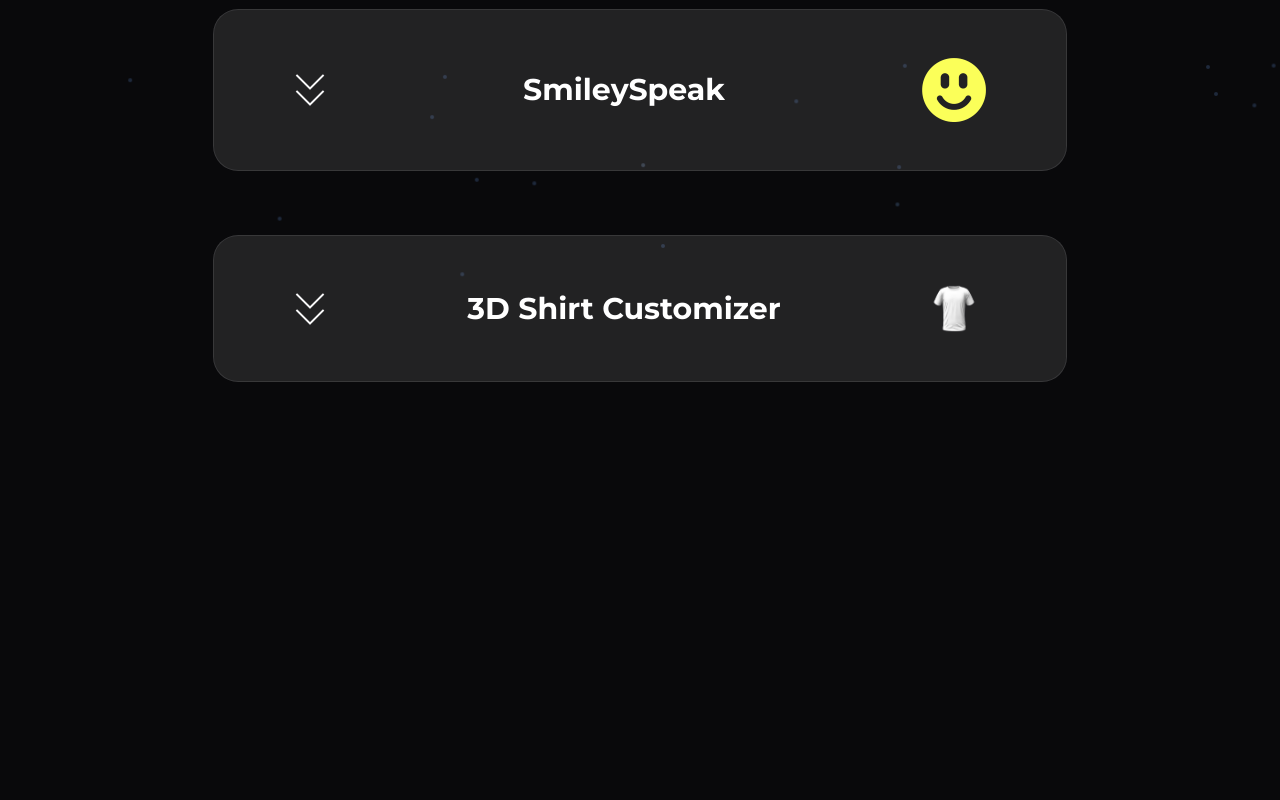
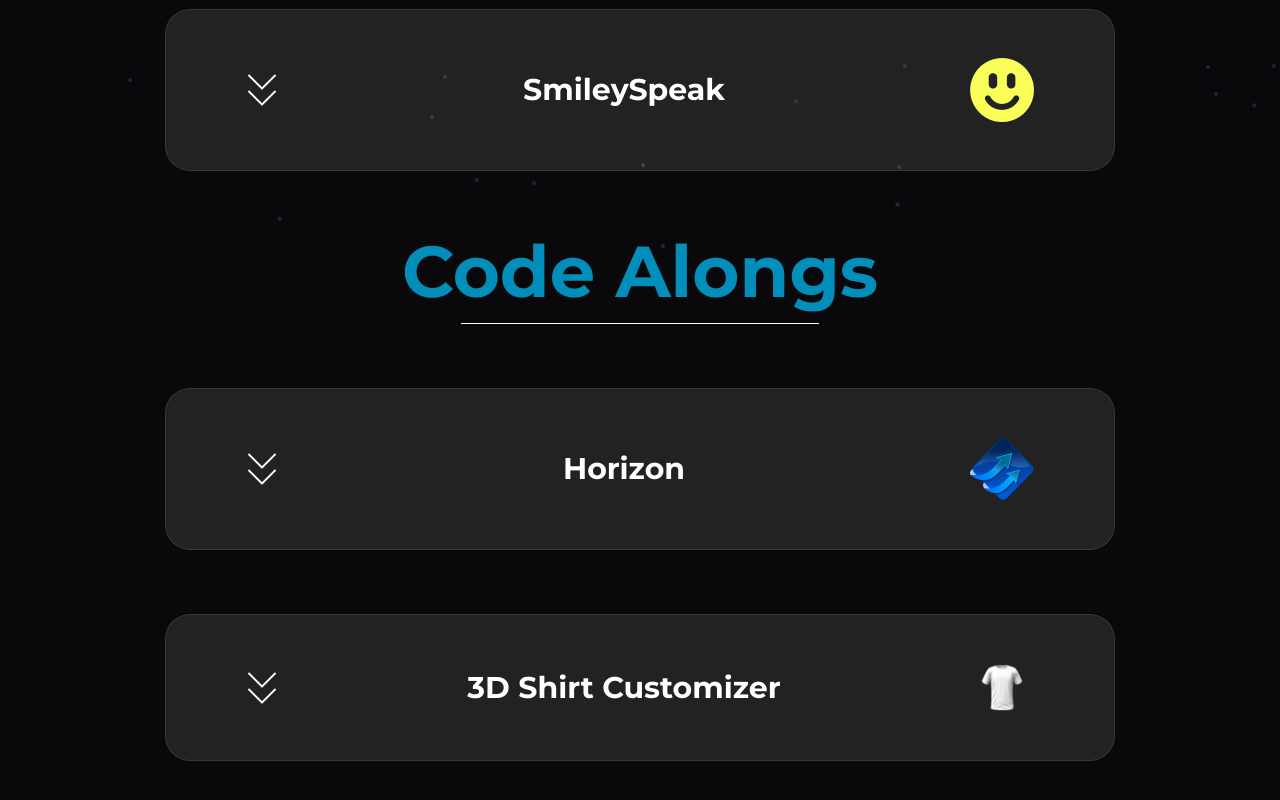
Before and after one commit to albinhasanaj/my_portfolio, a Next.js app: page /projects in a window 1280 px wide. Shown: the part 536-1336 px from the top of the page. Before the commit the page ends 1022 px from the top, so only its background shows below. Built offline with nearby package versions, Linux system fonts and the light colour scheme.

Commit message:
Code alongs added

```diff
--- a/app/projects/page.tsx
+++ b/app/projects/page.tsx
@@ -1,7 +1,7 @@
 import React from 'react'
 import ProjectsList from '@/components/ProjectsList'
 
-import { PROJECTS } from '@/constants'
+import { MY_PROJECTS, CODE_ALONG_PROJECTS } from '@/constants'
 
 const Projects = () => {
     return (
@@ -11,15 +11,26 @@ const Projects = () => {
 
                 <div className="w-full md:w-3/4 bg-white h-[1px] mt-4" />
             </div>
+
             <div className="flex flex-col items-center gap-16 w-full">
-                {PROJECTS.map((project, index) => (
+                {MY_PROJECTS.map((project, index) => (
                     <>
                         <ProjectsList key={project.title} {...project} />
-                        {index === PROJECTS.length - 1 && (
+                    </>
+                ))}
+            </div>
+            <div className="flex flex-col items-center">
+                <h1 className="heading1 font-bold text-[#018EBB] text-center text-nowrap">Code Alongs</h1>
+                <div className="w-full md:w-3/4 bg-white h-[1px] mt-4" />
+            </div>
+            <div className="flex flex-col items-center gap-16 w-full">
+                {CODE_ALONG_PROJECTS.map((project, index) => (
+                    <>
+                        <ProjectsList key={project.title} {...project} />
+                        {index === CODE_ALONG_PROJECTS.length - 1 && (
                             <div className="mt-10" />
                         )}
                     </>
-
                 ))}
             </div>
         </main>
--- a/components/ProjectsList.tsx
+++ b/components/ProjectsList.tsx
@@ -16,9 +16,8 @@ type ProjectsListProps = {
 const ProjectsList = ({ title, description, logo, tags, colors, github }: ProjectsListProps) => {
     const [isExpanded, setIsExpanded] = useState<boolean>(false)
 
-
     return (
-        <div className="card__background max-w-[950px] w-2/3 h-auto py-8 lg:py-12 flex flex-col rounded-[25px] overflow-hidden">
+        <div className="card__background max-w-[950px] w-3/4 h-auto py-8 lg:py-12 flex flex-col rounded-[25px] overflow-hidden">
             <div className="flex flex-col gap-12">
 
                 <div className="flex w-full h-full items-center gap-2 justify-between px-10 lg:px-20">
@@ -30,7 +29,7 @@ const ProjectsList = ({ title, description, logo, tags, colors, github }: Projec
                         className={`cursor-pointer ${isExpanded ? 'rotate-180' : ''} transition-transform duration-300 w-[24px] h-auto lg:w-[32px]`}
                         onClick={() => setIsExpanded(prev => !prev)}
                     />
-                    <h5 className="heading5 font-bold">{title}</h5>
+                    <h5 className="heading5 font-bold text-end">{title}</h5>
                     <Image
                         src={logo}
                         height={64}
--- a/constants/index.ts
+++ b/constants/index.ts
@@ -35,7 +35,7 @@ export const SKILLS = [
     "Godot",
 ];
 
-export const PROJECTS = [
+export const MY_PROJECTS = [
     {
         title: "Python Bridge",
         description: "Created as a school project while learning Express.js, this web application simulates Chat-GPT. It uses HTML, CSS, JavaScript, and Node.js to let users interact with a server that processes prompts with Python. The design is simple and expandable.",
@@ -52,6 +52,19 @@ export const PROJECTS = [
         colors: ["#C0C0C0", "#3178c6", "#06b6d4", "#f29111"],
         github: "https://github.com/albinhasanaj/SmileySpeak",
     },
+]
+
+export const CODE_ALONG_PROJECTS = [
+    {
+        title: "Horizon",
+        description: "This was a code-along project from JSMastery, which taught me so much, and is one of the best projects I've worked on. It's a banking dashboard that uses uses Plaid for bank connections, Dwolla for transfers and Appwrite as backend, and it's completely type safe thanks to TypeScript. Sentry is used for error tracking.",
+        logo: "/images/horizon.svg",
+        tags: ["NextJS", "TypeScript", "Tailwind", "Dwolla", "Appwrite", "Sentry", "Plaid"],
+        colors: ["#C0C0C0", "#3178c6", "#06b6d4", "#FF5722", "#F02E65", "#2F1937", "#25A768"],
+        github: "https://github.com/albinhasanaj/banking",
+
+
+    },
     {
         title: "3D Shirt Customizer",
         description: "This project is a 3D shirt customizer that allows users to customize the color of the shirt, with the option to add a logo. It even features an AI model that accepts a prompt and generates a unique design for the shirt. This project was a JSMastery code along, which taught me a lot about ThreeJS and React.",
@@ -60,7 +73,7 @@ export const PROJECTS = [
         colors: ["#61DAFB", "#06b6d4", "#3DBE29", "#C0C0C0"],
         github: "https://github.com/albinhasanaj/ThreeJS_AI_Project",
 
-    }
+    },
 ]
 
 export const ABOUT_ME = [
```
Also changed, not shown: public/images/horizon.svg (added).
